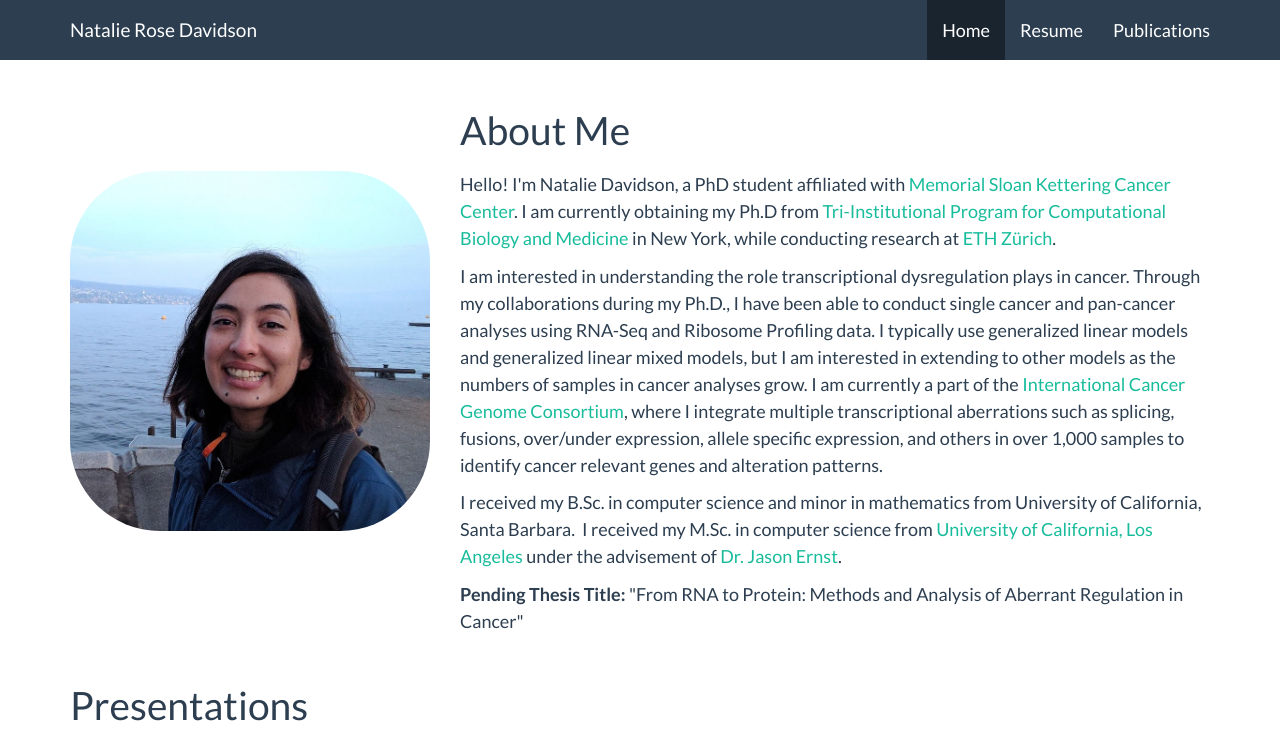
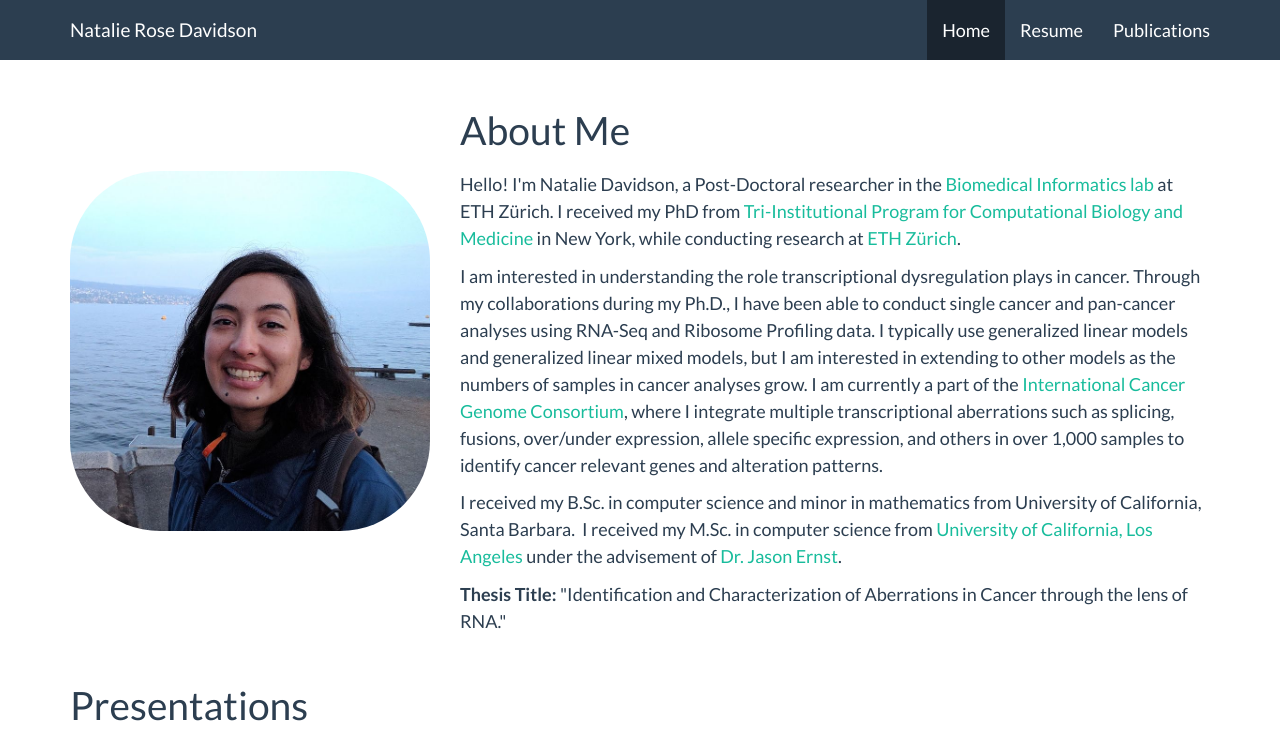
Before and after one commit to nrosed/nrosed.github.io, a Jekyll site: the page built from index.html, in a window 1280 px wide and 1300 px high. Shown: the top 742 px of the window. Built offline with Jekyll 4.4.1, drawn with Linux system fonts in a browser that asks for light colours.

Commit message:
updated postdoc stuff

```diff
--- a/index.html
+++ b/index.html
@@ -28,7 +28,7 @@ projects:
   </div>
 
   <div class="col-md-8 col-sm-10 col-xs-12">
-    <p>Hello! I'm Natalie Davidson, a PhD student affiliated with <a href="https://www.mskcc.org/" target="_blank">Memorial Sloan Kettering Cancer Center</a>. I am currently obtaining my Ph.D from <a href="http://compbio.triiprograms.org" target="_blank">Tri-Institutional Program for Computational Biology and Medicine</a> in New York, while conducting research at <a href="http://ethz.ch" target="_blank">ETH Zürich</a>.</p>
+    <p>Hello! I'm Natalie Davidson, a Post-Doctoral researcher in the <a href="https://bmi.inf.ethz.ch" target="_blank">Biomedical Informatics lab</a> at ETH Zürich. I received my PhD from <a href="http://compbio.triiprograms.org" target="_blank">Tri-Institutional Program for Computational Biology and Medicine</a> in New York, while conducting research at <a href="http://ethz.ch" target="_blank">ETH Zürich</a>.</p>
 
     <p>I am interested in understanding the role transcriptional dysregulation plays in cancer. Through my collaborations during my Ph.D., I have been able to conduct single cancer and pan-cancer analyses using RNA-Seq and Ribosome Profiling data. I typically use generalized linear models and generalized linear mixed models, but I am interested in extending to other models as the numbers of samples in cancer analyses grow. I am currently a part of the <a href="http://icgc.org" target="_blank">International Cancer Genome Consortium</a>, where I integrate multiple transcriptional aberrations such as splicing, fusions, over/under expression, allele specific expression, and others in over 1,000 samples to identify cancer relevant genes and alteration patterns.
 
@@ -36,7 +36,7 @@ projects:
       I received my B.Sc. in computer science and minor in mathematics from University of California, Santa Barbara. &nbsp;I received my M.Sc. in computer science from <a href="http://ucla.edu" target="_blank">University of California, Los Angeles</a> under the advisement of <a href="http://www.biolchem.ucla.edu/labs/ernst/" target="_blank">Dr. Jason Ernst</a>.
 
     <p>
-      <b>Pending Thesis Title:</b> "From RNA to Protein: Methods and Analysis of Aberrant Regulation in Cancer"
+      <b>Thesis Title:</b> "Identification and Characterization of Aberrations in Cancer through the lens of RNA."
     </p>
   </div>
 </div>
```
